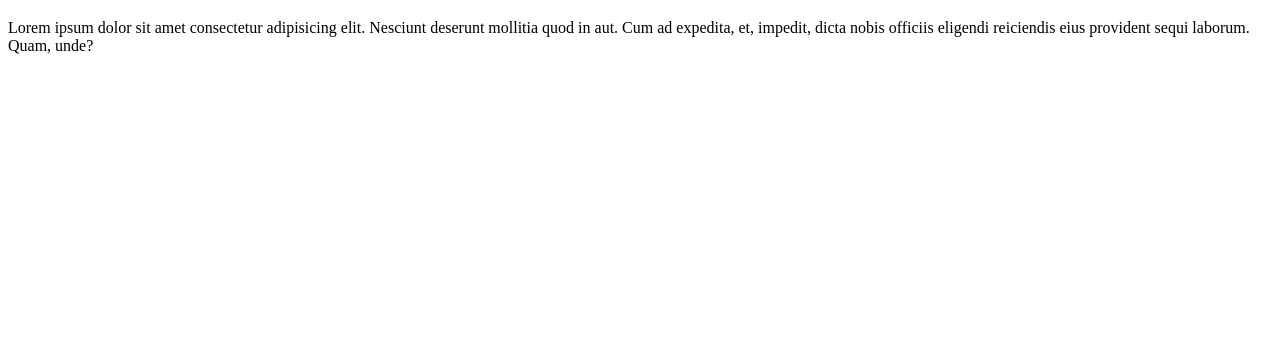
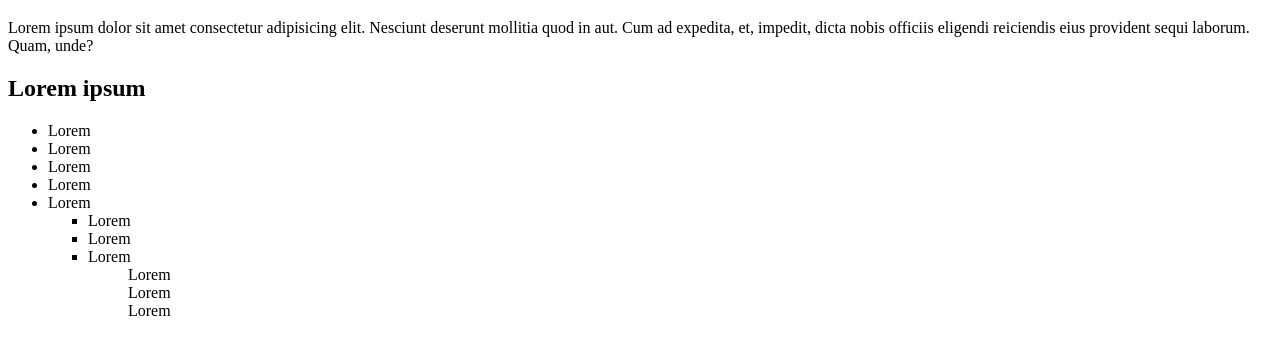
Before and after one commit to Typhonn003/verbose_potato, a plain HTML site: page index.html in a window 1280 px wide. Shown: the part 61-416 px from the top of the page. Drawn offline with Linux system fonts and the light colour scheme.

Commit message:
add content

```diff
--- a/index.html
+++ b/index.html
@@ -10,5 +10,25 @@
     <h1>Título</h1>
     <p>Lorem ipsum dolor sit amet consectetur adipisicing elit. Nesciunt deserunt mollitia quod in aut. Cum ad expedita, et, impedit, dicta nobis officiis eligendi reiciendis eius provident sequi laborum. Quam, unde?</p>
 
+    <h2>Lorem ipsum</h2>
+
+    <ul>
+        <li>Lorem</li>
+        <li>Lorem</li>
+        <li>Lorem</li>
+        <li>Lorem</li>
+        <li>Lorem</li>
+        <ul type="square">
+            <li>Lorem</li>
+            <li>Lorem</li>
+            <li>Lorem</li>
+            <ul type="none">
+                <li>Lorem</li>
+                <li>Lorem</li>
+                <li>Lorem</li>
+            </ul>
+        </ul>
+    </ul>
+
 </body>
 </html>
```
